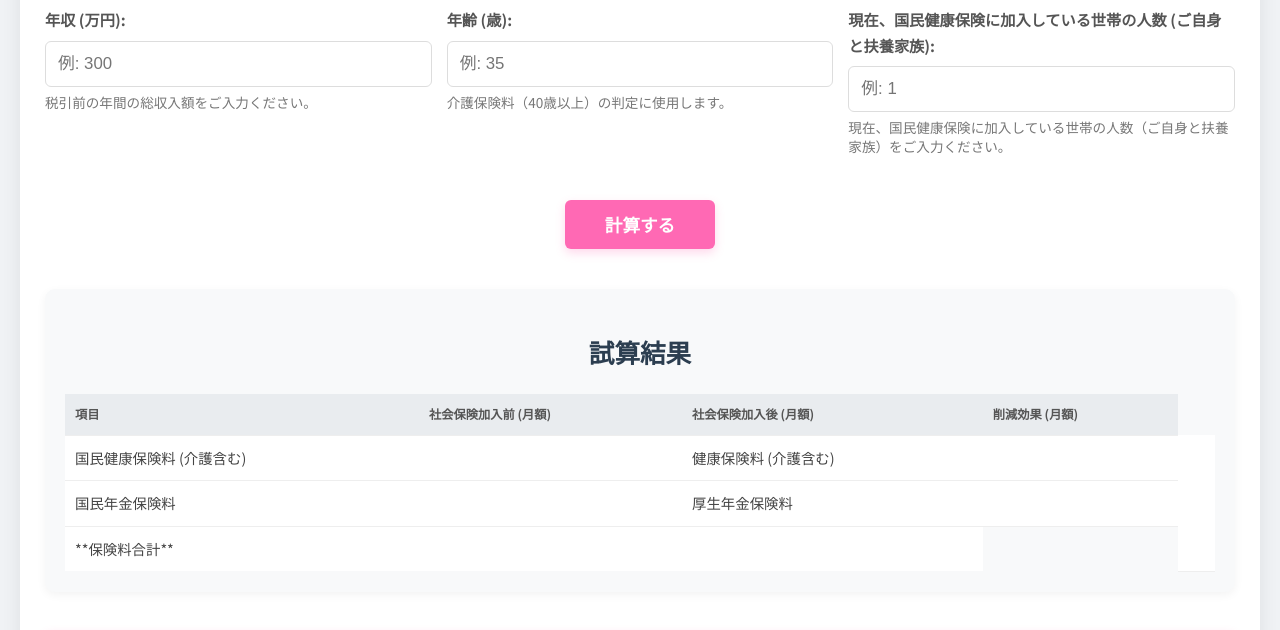
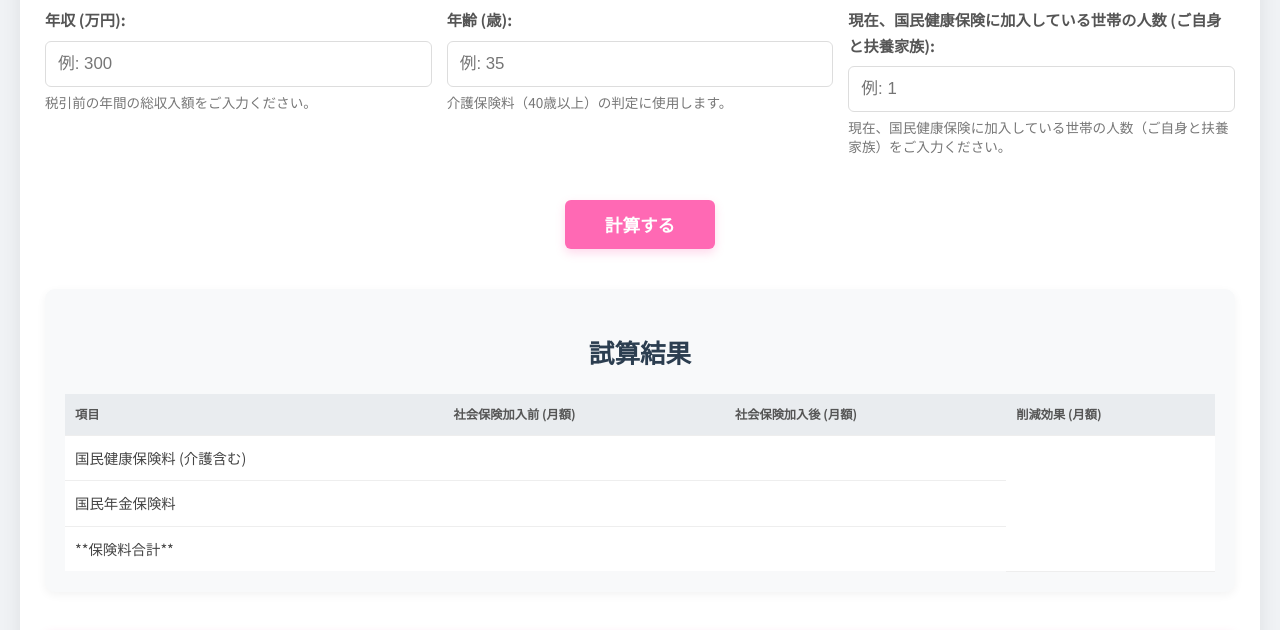
Before and after one commit to activation-inc/activation-tools, a plain HTML site: page index.html in a window 1280 px wide. Shown: the part 145-775 px from the top of the page. Drawn offline with Linux system fonts and the light colour scheme.

Commit message:
Update index.html

```diff
--- a/index.html
+++ b/index.html
@@ -318,14 +318,12 @@
                     <tr>
                         <td>国民健康保険料 (介護含む)</td>
                         <td id="kokuhoBefore"></td>
-                        <td>健康保険料 (介護含む)</td> <td id="kenpoAfter"></td>
-                        <td rowspan="3" id="reductionEffect" class="highlight"></td>
+                        <td id="kenpoAfter"></td> <td rowspan="3" id="reductionEffect" class="highlight"></td>
                     </tr>
                     <tr>
                         <td>国民年金保険料</td>
                         <td id="kokunenBefore"></td>
-                        <td>厚生年金保険料</td> <td id="kouseiAfter"></td>
-                    </tr>
+                        <td id="kouseiAfter"></td> </tr>
                     <tr>
                         <td>**保険料合計**</td>
                         <td id="totalBefore" class="highlight"></td>
```
